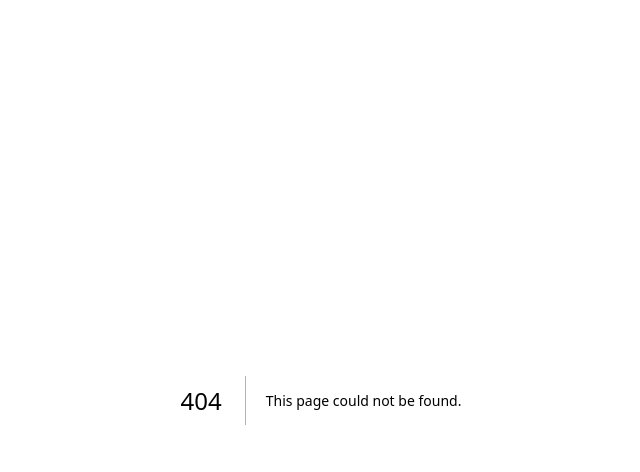
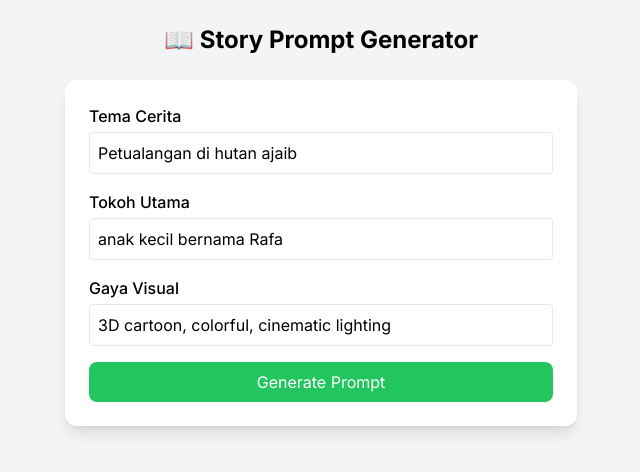
Before and after one commit to cumanaidoang-cmyk/nextjs-imageprompt, a Next.js app: page /story_prompt in a window 1280 px wide. Before the commit this address had no page. Shown: the top 472 px of the page, without its empty margins (319-959 px from the left). Built offline with nearby package versions, Linux system fonts and the light colour scheme.

Commit message:
Create story_prompt/page.tsx

```diff
--- /dev/null
+++ b/app/story_prompt/page.tsx
@@ -0,0 +1,85 @@
+"use client";
+
+import { useState } from "react";
+
+export default function StoryPromptPage() {
+  const [theme, setTheme] = useState("Petualangan di hutan ajaib");
+  const [character, setCharacter] = useState("anak kecil bernama Rafa");
+  const [style, setStyle] = useState("3D cartoon, colorful, cinematic lighting");
+  const [output, setOutput] = useState("");
+
+  const generatePrompt = () => {
+    const text = `
+Cerita Pendek Video Prompt:
+
+Tema: ${theme}
+Tokoh Utama: ${character}
+Gaya Visual: ${style}
+
+Deskripsi:
+Seorang ${character} memulai petualangan dalam tema ${theme}.
+Ceritanya dibagi menjadi beberapa adegan singkat (5-10 detik per adegan).
+Setiap adegan harus konsisten dengan karakter utama dan gaya visual ${style}.
+Tambahkan ekspresi wajah, gerakan kamera, dan suasana yang mendukung cerita.
+
+Mood: Imaginatif, seru, dan ramah untuk anak-anak.
+    `;
+    setOutput(text.trim());
+  };
+
+  return (
+    <div className="min-h-screen bg-gray-100 flex flex-col items-center p-6">
+      <h1 className="text-2xl font-bold mb-6">📖 Story Prompt Generator</h1>
+
+      <div className="bg-white p-6 rounded-xl shadow-lg w-full max-w-lg space-y-4">
+        <div>
+          <label className="block font-medium mb-1">Tema Cerita</label>
+          <input
+            type="text"
+            value={theme}
+            onChange={(e) => setTheme(e.target.value)}
+            className="w-full border p-2 rounded"
+          />
+        </div>
+
+        <div>
+          <label className="block font-medium mb-1">Tokoh Utama</label>
+          <input
+            type="text"
+            value={character}
+            onChange={(e) => setCharacter(e.target.value)}
+            className="w-full border p-2 rounded"
+          />
+        </div>
+
+        <div>
+          <label className="block font-medium mb-1">Gaya Visual</label>
+          <input
+            type="text"
+            value={style}
+            onChange={(e) => setStyle(e.target.value)}
+            className="w-full border p-2 rounded"
+          />
+        </div>
+
+        <button
+          onClick={generatePrompt}
+          className="w-full bg-green-500 text-white py-2 rounded-lg hover:bg-green-600 transition"
+        >
+          Generate Prompt
+        </button>
+
+        {output && (
+          <div className="mt-4">
+            <h2 className="font-semibold mb-2">✨ Prompt Result:</h2>
+            <textarea
+              className="w-full border p-2 rounded h-72"
+              value={output}
+              readOnly
+            />
+          </div>
+        )}
+      </div>
+    </div>
+  );
+}
```
